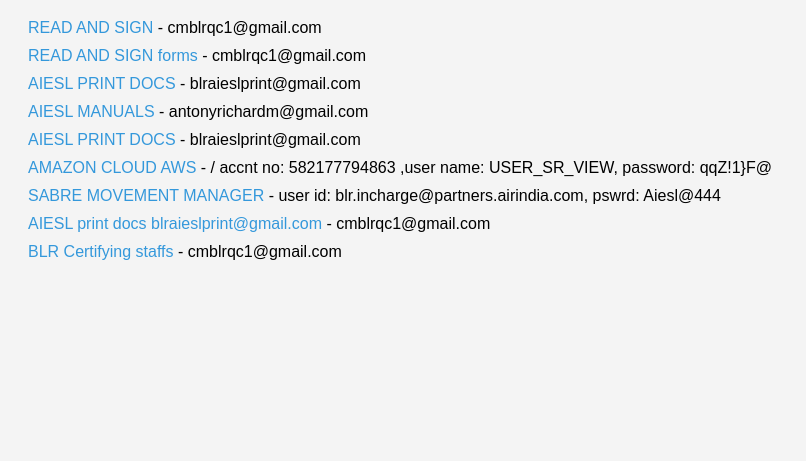
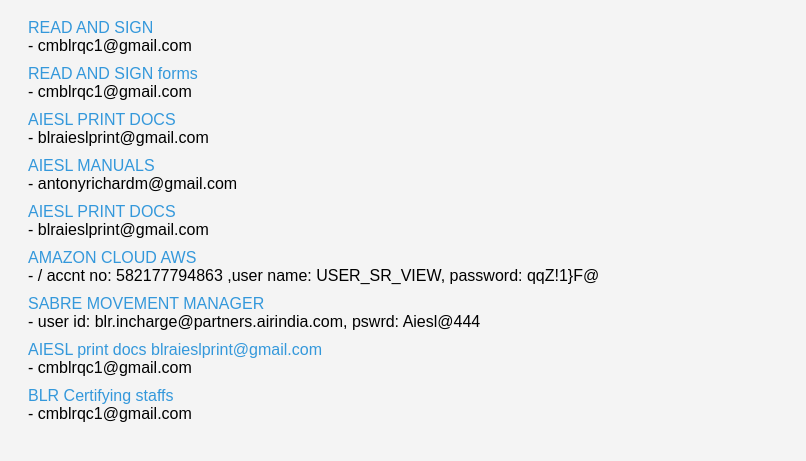
Before and after one commit to cmblrqc/cmblrqc, a plain HTML site: page index.html in a window 1280 px wide. Shown: the part 107-568 px from the top of the page, without its empty margins (0-806 px from the left). Drawn offline with Linux system fonts and the light colour scheme.

Commit message:
Update index.html

```diff
--- a/index.html
+++ b/index.html
@@ -48,18 +48,29 @@ html
       { name: 'BLR Certifying staffs', url: 'https://docs.google.com/spreadsheets/d/1SnoruSoL9a8HYJWJ-zwbMTsC-rujJXhMy0UeOevOmDk/edit?usp=sharing' , description: ' - cmblrqc1@gmail.com'}
     ];
 
+
 const linkList = document.getElementById('linkList');
 
 links.forEach(link => {
   const li = document.createElement('li');
+
+  // Create the hyperlink for the name
   const a = document.createElement('a');
   a.href = link.url;
   a.textContent = link.name;
   a.target = '_blank'; // Opens link in a new tab
+
+  // Create a span for the multi-line non-hyperlinked text with <br> for line breaks
+  const description = link.description.split('\n').join('<br>'); // Replace \n with <br>
   const span = document.createElement('span');
-  span.textContent = link.description;
+  span.innerHTML = description;
+
+  // Append both the hyperlink and the non-hyperlink text to the list item
   li.appendChild(a);
+  li.appendChild(document.createElement('br')); // Break line after the link
   li.appendChild(span);
+
+  // Append the list item to the link list
   linkList.appendChild(li);
     });
   </script>
```
Lines whose indentation alone changed are shown as unchanged.
